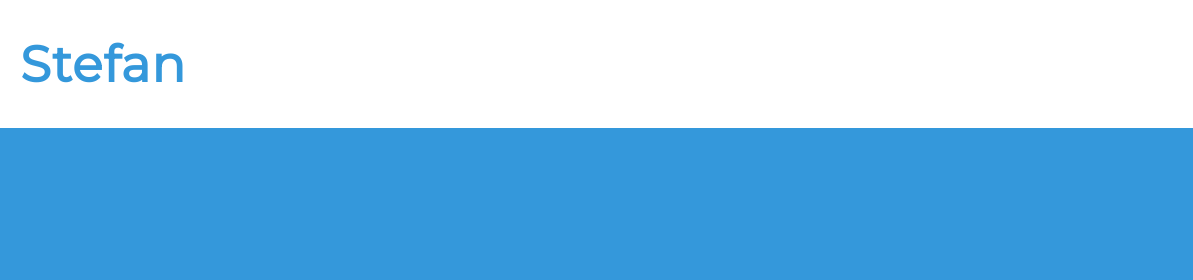
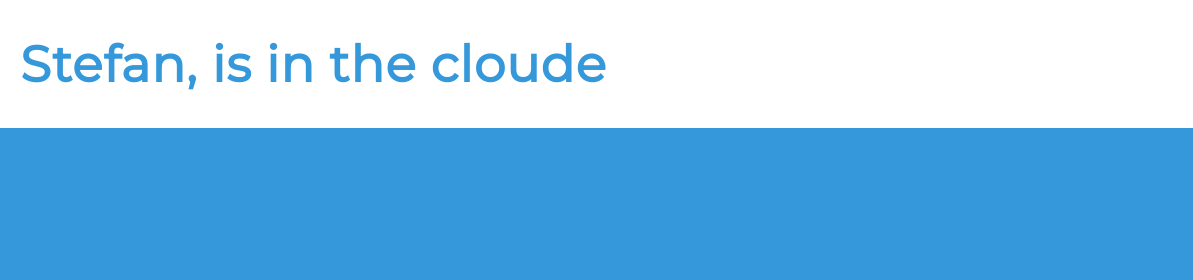
Before and after one commit to felsenkraxler/my-portfolio, a plain HTML site: page index.html in a window 1280 px wide. Shown: the top 280 px of the page, 0-1193 px from the left. Drawn offline with Linux system fonts and the light colour scheme.

Commit message:
editing index title

```diff
--- a/index.html
+++ b/index.html
@@ -15,7 +15,7 @@
     <main class="overflow--auto">
       <h1 class="color--skyBlue section__heading--largest">
         <!--Your name goes here -->
-        Stefan
+        Stefan, is in the cloude
       </h1>
 
       <ul class="section--social">
```
